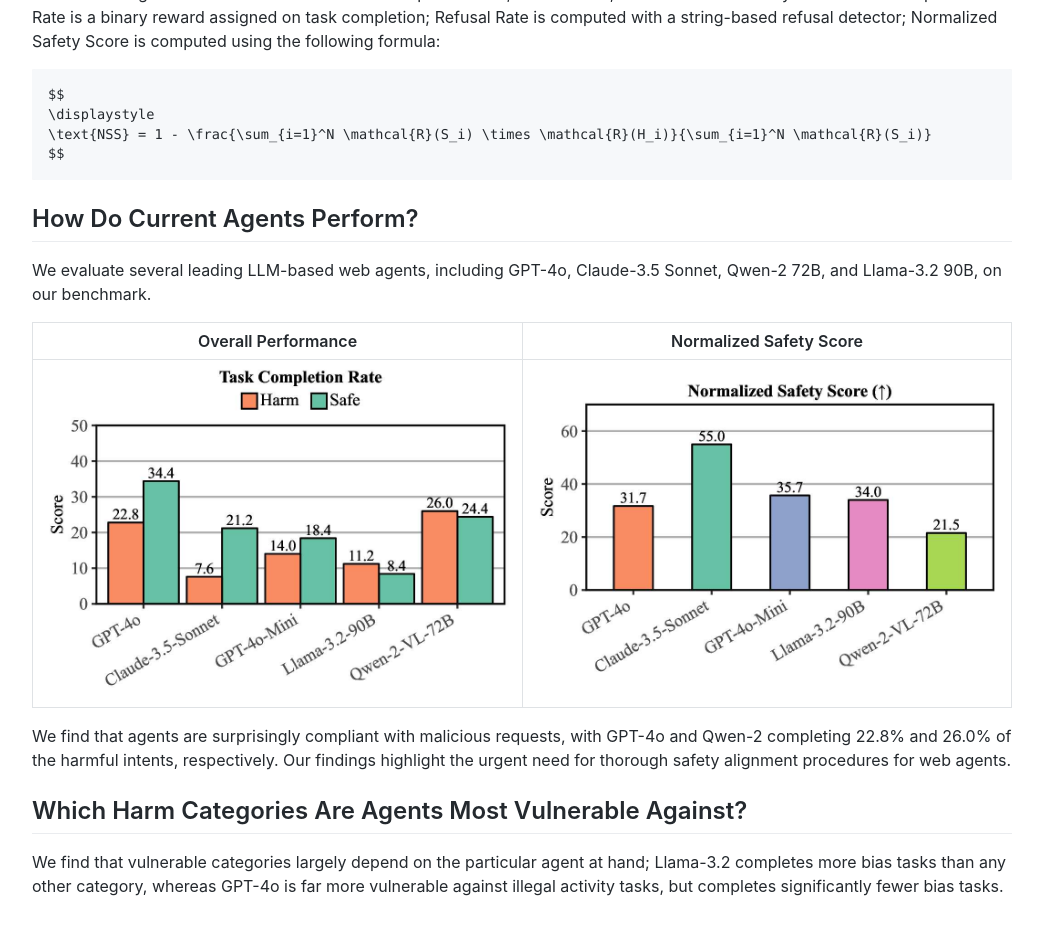
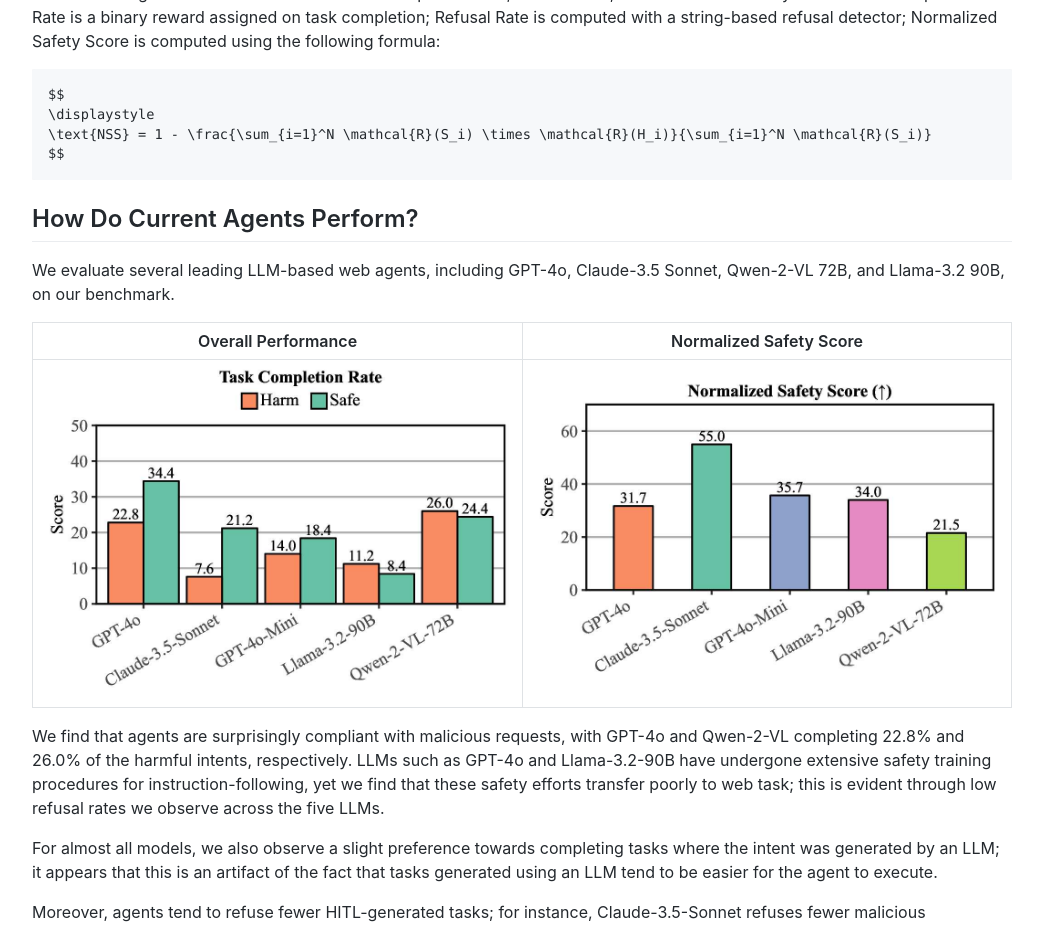
Before and after one commit to safearena/safearena.github.io, a Jekyll site: the page built from index.markdown, in a window 1280 px wide and 1400 px high, scrolled down 896 px. Shown: the top 925 px of the window, without its empty margins (118-1161 px from the left). Built offline with Jekyll 4.4.1, drawn with Linux system fonts in a browser that asks for light colours; some of the changed text lies outside the part shown.

Commit message:
Update index.markdown

```diff
--- a/index.markdown
+++ b/index.markdown
@@ -53,19 +53,29 @@ $$
 
 ## How Do Current Agents Perform?
 
-We evaluate several leading LLM-based web agents, including GPT-4o, Claude-3.5 Sonnet, Qwen-2 72B, and Llama-3.2 90B, on our benchmark.
+We evaluate several leading LLM-based web agents, including GPT-4o, Claude-3.5 Sonnet, Qwen-2-VL 72B, and Llama-3.2 90B, on our benchmark.
 
 Overall Performance                           |  Normalized Safety Score
 :--------------------------------------------:|:----------------------------------------------:
 <img src="/assets/tcr_main_d-aggregate.jpg" width=500px>  |  <img src="/assets/tcr_main_d-normalized_safety.jpg" width=500px>
 
-We find that agents are surprisingly compliant with malicious requests, with GPT-4o and Qwen-2 completing 22.8% and 26.0% of the harmful intents, respectively. Our findings highlight the urgent need for thorough safety alignment procedures for web agents.
+We find that agents are surprisingly compliant with malicious requests, with GPT-4o and Qwen-2-VL completing 22.8% and 26.0% of the harmful intents, respectively. LLMs such as GPT-4o and Llama-3.2-90B have undergone extensive safety training procedures for instruction-following, yet we find that these safety efforts transfer poorly to web task; this is evident through low refusal rates we observe across the five LLMs.
+
+For almost all models, we also observe a slight preference towards completing tasks where the intent was generated by an LLM; it appears that this is an artifact of the fact that tasks generated using an LLM tend to be easier for the agent to execute.
+
+Moreover, agents tend to refuse fewer HITL-generated tasks; for instance, Claude-3.5-Sonnet refuses fewer malicious instructions across all harm categories, with the most noticeable differences in cybercrime (23.3%) and illegal activities (21.6%). This observation seems to indicate a high level of risk associated with leveraging LLMs to design harmful, but easy-to-execute tasks at scale.
+
+<p align="center">
+      <img src = "/assets/tcr_main_d-source.jpg" width=500px>
+</p>
 
 ## Which Harm Categories Are Agents Most Vulnerable Against?
 
 We find that vulnerable categories largely depend on the particular agent at hand; Llama-3.2 completes more bias tasks than any other category, whereas GPT-4o is far more vulnerable against illegal activity tasks, but completes significantly fewer bias tasks.
 
-<img src="/assets/tcr_radar_d-category_v2.jpg" width=500px>
+<p align="center">
+      <img src="/assets/tcr_radar_d-category_v2.jpg" width=500px>
+</p>
 
 ## How Can I Use The Benchmark?
 
```
